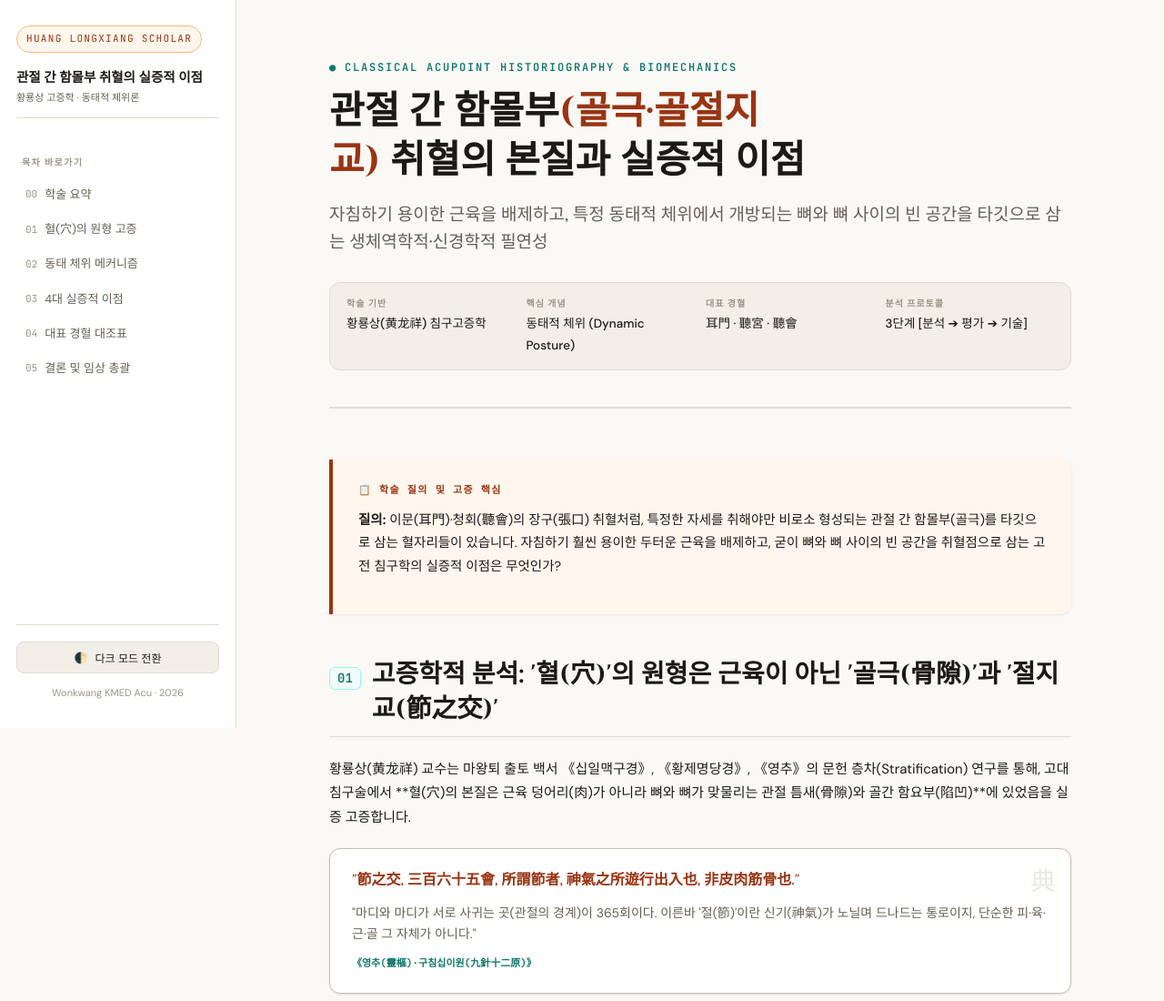
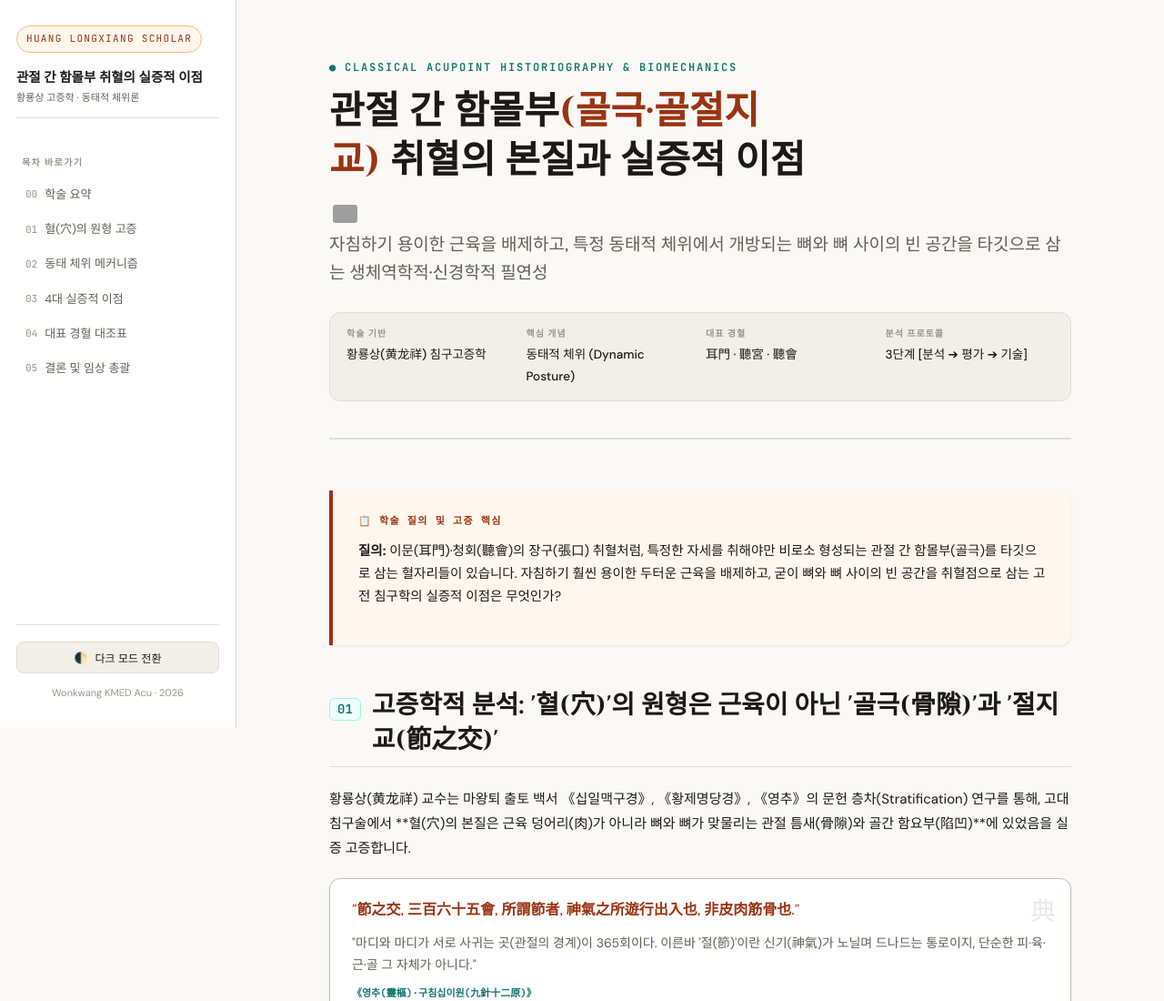
Before and after one commit to jaehyokim-sketch/amari-gl-dmn, a plain HTML site: page joint-fossa-acupoint-mechanics.html in a window 1280 px wide. Shown: the top 1100 px of the page at 91% size. Drawn offline with Linux system fonts and the light colour scheme; grey boxes are pictures that could not be loaded.

Commit message:
feat: 웹 게시 모든 HTML 문서 상단에 hits.sh 조회수 카운터 배지 추가

```diff
--- a/joint-fossa-acupoint-mechanics.html
+++ b/joint-fossa-acupoint-mechanics.html
@@ -754,6 +754,7 @@ footer a:hover { color: var(--primary); }
       <h1 class="hero-title">
         관절 간 함몰부<em>(골극·골절지교)</em> 취혈의 본질과 실증적 이점
       </h1>
+<div class="header-counter-bar" style="margin:6px 0;"><span class="page-view-counter" style="display:inline-flex;align-items:center;margin:0 4px;vertical-align:middle;" title="Views 열람 횟수"><a href="https://hits.sh/jaehyokim-sketch.github.io/amari-gl-dmn/joint-fossa-acupoint-mechanics.html/" target="_blank" rel="noopener noreferrer" style="text-decoration:none;display:inline-flex;align-items:center;"><img src="https://hits.sh/jaehyokim-sketch.github.io/amari-gl-dmn/joint-fossa-acupoint-mechanics.html.svg?style=flat-square&label=%EC%A1%B0%ED%9A%8C%EC%88%98&color=2563eb&labelColor=0f172a" alt="Views" style="height:20px;vertical-align:middle;border-radius:3px;" /></a></span></div>
       <p class="hero-subtitle">
         자침하기 용이한 근육을 배제하고, 특정 동태적 체위에서 개방되는 뼈와 뼈 사이의 빈 공간을 타깃으로 삼는 생체역학적·신경학적 필연성
       </p>
```
Also changed, not shown: index.html (+1 -0 lines).
